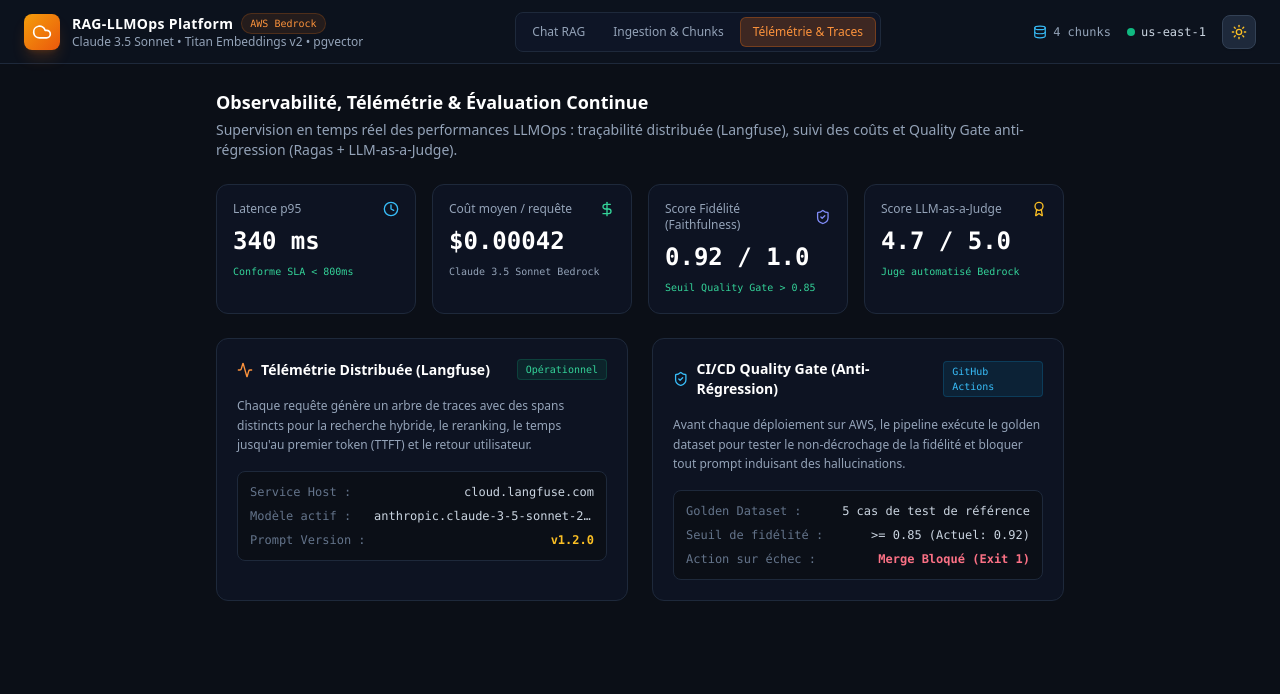
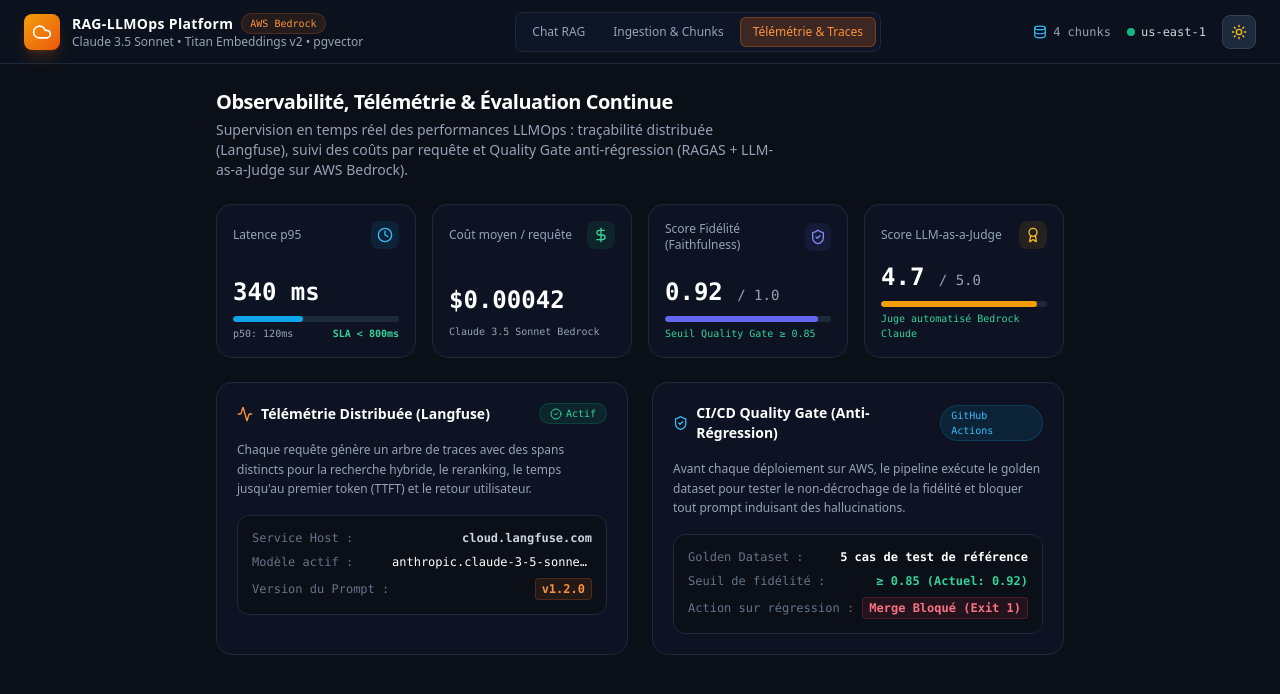
Before and after one commit to Math-ieu/rag-llmops-aws, a React (Vite) app in the folder frontend/: page / in a window 1280 px wide. Both pictures are taken after a click on the button "Télémétrie & Traces". Shown: the top 694 px of the page. Built offline with nearby package versions, Linux system fonts and the light colour scheme; no server answers.

Commit message:
feat(ui): elevate frontend craft with impeccable UX guidelines, copy button, accessibility and telemetry gauges

```diff
--- a/frontend/src/components/Chat/MessageBubble.tsx
+++ b/frontend/src/components/Chat/MessageBubble.tsx
@@ -1,6 +1,6 @@
-import React from 'react';
+import React, { useState } from 'react';
 import ReactMarkdown from 'react-markdown';
-import { Bot, User, Clock, DollarSign, Layers } from 'lucide-react';
+import { Bot, User, Clock, DollarSign, Layers, Copy, Check } from 'lucide-react';
 import { ChatMessage } from '../../types';
 import { SourceCard } from './SourceCard';
 import { FeedbackButtons } from './FeedbackButtons';
@@ -11,10 +11,21 @@
 
 export const MessageBubble: React.FC<MessageBubbleProps> = ({ message }) => {
   const isUser = message.role === 'user';
+  const [copied, setCopied] = useState(false);
+
+  const handleCopy = async () => {
+    try {
+      await navigator.clipboard.writeText(message.content);
+      setCopied(true);
+      setTimeout(() => setCopied(false), 2000);
+    } catch (err) {
+      console.error('Failed to copy', err);
+    }
+  };
 
   return (
-    <div className={`flex gap-3 max-w-3xl ${isUser ? 'ml-auto flex-row-reverse' : 'mr-auto'}`}>
-      <div className={`w-8 h-8 rounded-full flex items-center justify-center shrink-0 mt-0.5 shadow-sm ${
+    <div className={`flex gap-3 max-w-3xl ${isUser ? 'ml-auto flex-row-reverse' : 'mr-auto'} group`}>
+      <div className={`w-8 h-8 rounded-full flex items-center justify-center shrink-0 mt-0.5 shadow-sm transition-transform duration-150 ${
         isUser
           ? 'bg-indigo-600 text-white'
           : 'bg-orange-500/10 text-orange-600 dark:text-orange-400 border border-orange-500/20 dark:border-orange-500/30'
@@ -23,21 +34,36 @@
       </div>
 
       <div className={`space-y-2 overflow-hidden ${isUser ? 'items-end' : 'items-start'}`}>
-        <div className={`px-4 py-3 rounded-2xl text-sm leading-relaxed transition-colors duration-200 ${
+        <div className={`relative px-4 py-3 rounded-2xl text-sm leading-relaxed transition-colors duration-200 ${
           isUser
             ? 'bg-indigo-600 text-white rounded-tr-none shadow-sm'
-            : 'bg-white dark:bg-slate-900 border border-slate-200 dark:border-slate-800 text-slate-800 dark:text-slate-200 rounded-tl-none shadow-sm dark:shadow-none'
+            : 'bg-white dark:bg-slate-900 border border-slate-200 dark:border-slate-800 text-slate-800 dark:text-slate-100 rounded-tl-none shadow-sm dark:shadow-none'
         }`}>
-          <div className="prose prose-slate dark:prose-invert prose-sm max-w-none break-words">
+          <div className="prose prose-slate dark:prose-invert prose-sm max-w-[68ch] break-words">
             <ReactMarkdown>{message.content}</ReactMarkdown>
           </div>
+
+          {!isUser && message.content && (
+            <button
+              onClick={handleCopy}
+              aria-label="Copier la réponse"
+              title="Copier la réponse"
+              className="absolute top-2.5 right-2.5 p-1.5 rounded-lg opacity-0 group-hover:opacity-100 focus:opacity-100 bg-slate-100 dark:bg-slate-800 text-slate-500 hover:text-slate-900 dark:hover:text-white transition-all duration-150 focus-visible:ring-2 focus-visible:ring-orange-500"
+            >
+              {copied ? (
+                <Check className="w-3.5 h-3.5 text-emerald-500" />
+              ) : (
+                <Copy className="w-3.5 h-3.5" />
+              )}
+            </button>
+          )}
         </div>
 
         {!isUser && message.sources && message.sources.length > 0 && (
           <div className="space-y-1.5 pt-1">
             <div className="text-[11px] font-medium text-slate-500 dark:text-slate-400 uppercase tracking-wider flex items-center gap-1.5">
-              <Layers className="w-3 h-3 text-orange-500 dark:text-orange-400" />
-              Sources documentaires citées ({message.sources.length}) :
+              <Layers className="w-3.5 h-3.5 text-orange-500 dark:text-orange-400" />
+              Sources documentaires vérifiées ({message.sources.length}) :
             </div>
             <div className="grid grid-cols-1 gap-1.5">
               {message.sources.map((s, idx) => (
@@ -51,12 +77,12 @@
           <div className="flex flex-wrap items-center gap-3 text-[11px] text-slate-500 dark:text-slate-400 font-mono pt-1">
             {message.metrics && (
               <>
-                <span className="flex items-center gap-1">
+                <span className="flex items-center gap-1 bg-slate-100 dark:bg-slate-800/80 px-2 py-0.5 rounded-md border border-slate-200 dark:border-slate-700/80">
                   <Clock className="w-3 h-3 text-slate-400" />
                   {message.metrics.total_latency_ms} ms
                 </span>
                 {message.metrics.cost_usd !== undefined && (
-                  <span className="flex items-center gap-1 text-emerald-600 dark:text-emerald-400 font-medium">
+                  <span className="flex items-center gap-1 bg-emerald-500/10 text-emerald-700 dark:text-emerald-400 font-medium px-2 py-0.5 rounded-md border border-emerald-500/20">
                     <DollarSign className="w-3 h-3" />
                     ${message.metrics.cost_usd.toFixed(5)}
                   </span>
--- a/frontend/src/components/Chat/SourceCard.tsx
+++ b/frontend/src/components/Chat/SourceCard.tsx
@@ -10,30 +10,53 @@
 export const SourceCard: React.FC<SourceCardProps> = ({ source }) => {
   const [expanded, setExpanded] = useState(false);
   const score = source.rerank_score ?? source.similarity_score ?? 0;
-  const scorePercent = Math.round(score * 100);
+  const scorePercent = Math.min(100, Math.round(score * 100));
+
+  const getScoreBadge = (pct: number) => {
+    if (pct >= 60) {
+      return 'bg-emerald-500/10 text-emerald-700 dark:text-emerald-400 border-emerald-500/20';
+    }
+    if (pct >= 30) {
+      return 'bg-sky-500/10 text-sky-700 dark:text-sky-400 border-sky-500/20';
+    }
+    return 'bg-amber-500/10 text-amber-700 dark:text-amber-400 border-amber-500/20';
+  };
 
   return (
-    <div className="border border-slate-200 dark:border-slate-800 bg-white dark:bg-slate-900/60 rounded-lg p-2.5 text-xs transition-colors hover:border-slate-300 dark:hover:border-slate-700 shadow-sm dark:shadow-none">
+    <div className="border border-slate-200 dark:border-slate-800 bg-white dark:bg-slate-900/60 rounded-xl p-3 text-xs transition-all hover:border-slate-300 dark:hover:border-slate-700 shadow-sm dark:shadow-none">
       <div
-        className="flex items-center justify-between cursor-pointer select-none"
+        role="button"
+        tabIndex={0}
+        aria-expanded={expanded}
+        className="flex items-center justify-between cursor-pointer select-none focus:outline-none focus-visible:ring-2 focus-visible:ring-orange-500 rounded-lg"
         onClick={() => setExpanded(!expanded)}
+        onKeyDown={(e) => {
+          if (e.key === 'Enter' || e.key === ' ') {
+            e.preventDefault();
+            setExpanded(!expanded);
+          }
+        }}
       >
-        <div className="flex items-center gap-2 overflow-hidden">
-          <FileText className="w-3.5 h-3.5 text-orange-500 dark:text-orange-400 shrink-0" />
+        <div className="flex items-center gap-2.5 overflow-hidden">
+          <div className="w-6 h-6 rounded-md bg-orange-500/10 flex items-center justify-center shrink-0">
+            <FileText className="w-3.5 h-3.5 text-orange-500 dark:text-orange-400" />
+          </div>
           <span className="font-medium text-slate-800 dark:text-slate-200 truncate">
-            {source.metadata.source} (p. {source.metadata.page || 1})
+            {source.metadata.source} (page {source.metadata.page || 1})
           </span>
         </div>
         <div className="flex items-center gap-2 shrink-0">
-          <span className="px-1.5 py-0.5 rounded text-[10px] font-mono bg-sky-500/10 text-sky-600 dark:text-sky-400 border border-sky-500/20">
+          <span className={`px-2 py-0.5 rounded-full text-[10px] font-mono font-medium border ${getScoreBadge(scorePercent)}`}>
             {scorePercent}% match
           </span>
-          {expanded ? <ChevronUp className="w-3.5 h-3.5 text-slate-500 dark:text-slate-400" /> : <ChevronDown className="w-3.5 h-3.5 text-slate-500 dark:text-slate-400" />}
+          <div className="text-slate-400 hover:text-slate-600 dark:hover:text-slate-200 transition-colors">
+            {expanded ? <ChevronUp className="w-4 h-4" /> : <ChevronDown className="w-4 h-4" />}
+          </div>
         </div>
       </div>
 
       {expanded && (
-        <div className="mt-2 pt-2 border-t border-slate-200 dark:border-slate-800 text-slate-700 dark:text-slate-300 font-mono text-[11px] leading-relaxed bg-slate-50 dark:bg-[#0b0f17]/50 p-2 rounded">
+        <div className="mt-2.5 pt-2.5 border-t border-slate-100 dark:border-slate-800 text-slate-700 dark:text-slate-300 font-mono text-[11px] leading-relaxed bg-slate-50/80 dark:bg-[#0b0f17]/60 p-3 rounded-lg border border-slate-200/60 dark:border-slate-800/80">
           {source.content}
         </div>
       )}
--- a/frontend/src/components/Observability/TraceInspector.tsx
+++ b/frontend/src/components/Observability/TraceInspector.tsx
@@ -1,5 +1,5 @@
 import React from 'react';
-import { Activity, ShieldCheck, DollarSign, Clock, Award } from 'lucide-react';
+import { Activity, ShieldCheck, DollarSign, Clock, Award, CheckCircle2 } from 'lucide-react';
 import { SystemHealth } from '../../types';
 
 interface TraceInspectorProps {
@@ -10,91 +10,136 @@
   return (
     <div className="max-w-4xl mx-auto p-6 space-y-6">
       <div>
-        <h2 className="text-lg font-semibold text-slate-900 dark:text-white">Observabilité, Télémétrie & Évaluation Continue</h2>
-        <p className="text-sm text-slate-600 dark:text-slate-400 mt-1">
+        <h2 className="text-xl font-bold text-slate-900 dark:text-white tracking-tight">
+          Observabilité, Télémétrie & Évaluation Continue
+        </h2>
+        <p className="text-sm text-slate-600 dark:text-slate-400 mt-1 max-w-[70ch]">
           Supervision en temps réel des performances LLMOps : traçabilité distribuée (Langfuse),
-          suivi des coûts et Quality Gate anti-régression (Ragas + LLM-as-a-Judge).
+          suivi des coûts par requête et Quality Gate anti-régression (RAGAS + LLM-as-a-Judge sur AWS Bedrock).
         </p>
       </div>
 
-      {/* KPI Cards */}
-      <div className="grid grid-cols-1 md:grid-cols-4 gap-4">
-        <div className="bg-white dark:bg-slate-900/60 border border-slate-200 dark:border-slate-800 rounded-xl p-4 shadow-sm dark:shadow-none">
-          <div className="flex items-center justify-between text-slate-500 dark:text-slate-400 text-xs">
+      {/* KPI Cards Grid */}
+      <div className="grid grid-cols-1 sm:grid-cols-2 md:grid-cols-4 gap-4">
+        {/* Latency Card */}
+        <div className="bg-white dark:bg-slate-900/60 border border-slate-200 dark:border-slate-800 rounded-2xl p-4 shadow-sm dark:shadow-none flex flex-col justify-between">
+          <div className="flex items-center justify-between text-slate-500 dark:text-slate-400 text-xs font-medium">
             <span>Latence p95</span>
-            <Clock className="w-4 h-4 text-sky-500 dark:text-sky-400" />
+            <div className="w-7 h-7 rounded-lg bg-sky-500/10 flex items-center justify-center">
+              <Clock className="w-4 h-4 text-sky-500 dark:text-sky-400" />
+            </div>
           </div>
-          <p className="text-2xl font-bold font-mono text-slate-900 dark:text-white mt-2">340 ms</p>
-          <span className="text-[10px] text-emerald-600 dark:text-emerald-400 font-mono font-medium">Conforme SLA &lt; 800ms</span>
+          <div className="mt-3">
+            <p className="text-2xl font-bold font-mono text-slate-900 dark:text-white">340 ms</p>
+            <div className="mt-2 w-full bg-slate-100 dark:bg-slate-800 h-1.5 rounded-full overflow-hidden">
+              <div className="bg-sky-500 h-full rounded-full" style={{ width: '42%' }}></div>
+            </div>
+            <div className="flex justify-between text-[10px] text-slate-500 dark:text-slate-400 font-mono mt-1">
+              <span>p50: 120ms</span>
+              <span className="text-emerald-600 dark:text-emerald-400 font-semibold">SLA &lt; 800ms</span>
+            </div>
+          </div>
         </div>
 
-        <div className="bg-white dark:bg-slate-900/60 border border-slate-200 dark:border-slate-800 rounded-xl p-4 shadow-sm dark:shadow-none">
-          <div className="flex items-center justify-between text-slate-500 dark:text-slate-400 text-xs">
+        {/* Cost Card */}
+        <div className="bg-white dark:bg-slate-900/60 border border-slate-200 dark:border-slate-800 rounded-2xl p-4 shadow-sm dark:shadow-none flex flex-col justify-between">
+          <div className="flex items-center justify-between text-slate-500 dark:text-slate-400 text-xs font-medium">
             <span>Coût moyen / requête</span>
-            <DollarSign className="w-4 h-4 text-emerald-500 dark:text-emerald-400" />
+            <div className="w-7 h-7 rounded-lg bg-emerald-500/10 flex items-center justify-center">
+              <DollarSign className="w-4 h-4 text-emerald-500 dark:text-emerald-400" />
+            </div>
           </div>
-          <p className="text-2xl font-bold font-mono text-slate-900 dark:text-white mt-2">$0.00042</p>
-          <span className="text-[10px] text-slate-500 dark:text-slate-400 font-mono">Claude 3.5 Sonnet Bedrock</span>
+          <div className="mt-3">
+            <p className="text-2xl font-bold font-mono text-slate-900 dark:text-white">$0.00042</p>
+            <span className="inline-block mt-2 text-[10px] text-slate-500 dark:text-slate-400 font-mono">
+              Claude 3.5 Sonnet Bedrock
+            </span>
+          </div>
         </div>
 
-        <div className="bg-white dark:bg-slate-900/60 border border-slate-200 dark:border-slate-800 rounded-xl p-4 shadow-sm dark:shadow-none">
-          <div className="flex items-center justify-between text-slate-500 dark:text-slate-400 text-xs">
+        {/* Faithfulness Card */}
+        <div className="bg-white dark:bg-slate-900/60 border border-slate-200 dark:border-slate-800 rounded-2xl p-4 shadow-sm dark:shadow-none flex flex-col justify-between">
+          <div className="flex items-center justify-between text-slate-500 dark:text-slate-400 text-xs font-medium">
             <span>Score Fidélité (Faithfulness)</span>
-            <ShieldCheck className="w-4 h-4 text-indigo-500 dark:text-indigo-400" />
+            <div className="w-7 h-7 rounded-lg bg-indigo-500/10 flex items-center justify-center">
+              <ShieldCheck className="w-4 h-4 text-indigo-500 dark:text-indigo-400" />
+            </div>
           </div>
-          <p className="text-2xl font-bold font-mono text-slate-900 dark:text-white mt-2">0.92 / 1.0</p>
-          <span className="text-[10px] text-emerald-600 dark:text-emerald-400 font-mono font-medium">Seuil Quality Gate &gt; 0.85</span>
+          <div className="mt-3">
+            <p className="text-2xl font-bold font-mono text-slate-900 dark:text-white">0.92 <span className="text-sm font-normal text-slate-400">/ 1.0</span></p>
+            <div className="mt-2 w-full bg-slate-100 dark:bg-slate-800 h-1.5 rounded-full overflow-hidden">
+              <div className="bg-indigo-500 h-full rounded-full" style={{ width: '92%' }}></div>
+            </div>
+            <span className="block mt-1 text-[10px] text-emerald-600 dark:text-emerald-400 font-mono font-medium">
+              Seuil Quality Gate &ge; 0.85
+            </span>
+          </div>
         </div>
 
-        <div className="bg-white dark:bg-slate-900/60 border border-slate-200 dark:border-slate-800 rounded-xl p-4 shadow-sm dark:shadow-none">
-          <div className="flex items-center justify-between text-slate-500 dark:text-slate-400 text-xs">
+        {/* LLM Judge Card */}
+        <div className="bg-white dark:bg-slate-900/60 border border-slate-200 dark:border-slate-800 rounded-2xl p-4 shadow-sm dark:shadow-none flex flex-col justify-between">
+          <div className="flex items-center justify-between text-slate-500 dark:text-slate-400 text-xs font-medium">
             <span>Score LLM-as-a-Judge</span>
-            <Award className="w-4 h-4 text-amber-500 dark:text-amber-400" />
+            <div className="w-7 h-7 rounded-lg bg-amber-500/10 flex items-center justify-center">
+              <Award className="w-4 h-4 text-amber-500 dark:text-amber-400" />
+            </div>
           </div>
-          <p className="text-2xl font-bold font-mono text-slate-900 dark:text-white mt-2">4.7 / 5.0</p>
-          <span className="text-[10px] text-emerald-600 dark:text-emerald-400 font-mono font-medium">Juge automatisé Bedrock</span>
+          <div className="mt-3">
+            <p className="text-2xl font-bold font-mono text-slate-900 dark:text-white">4.7 <span className="text-sm font-normal text-slate-400">/ 5.0</span></p>
+            <div className="mt-2 w-full bg-slate-100 dark:bg-slate-800 h-1.5 rounded-full overflow-hidden">
+              <div className="bg-amber-500 h-full rounded-full" style={{ width: '94%' }}></div>
+            </div>
+            <span className="block mt-1 text-[10px] text-emerald-600 dark:text-emerald-400 font-mono font-medium">
+              Juge automatisé Bedrock Claude
+            </span>
+          </div>
         </div>
       </div>
 
-      {/* Observability Details */}
+      {/* Observability Details Grid */}
       <div className="grid grid-cols-1 md:grid-cols-2 gap-6">
-        <div className="bg-white dark:bg-slate-900/60 border border-slate-200 dark:border-slate-800 rounded-xl p-5 space-y-4 shadow-sm dark:shadow-none">
+        {/* Langfuse Distributed Tracing */}
+        <div className="bg-white dark:bg-slate-900/60 border border-slate-200 dark:border-slate-800 rounded-2xl p-5 space-y-4 shadow-sm dark:shadow-none">
           <div className="flex items-center justify-between">
             <h3 className="text-sm font-semibold text-slate-900 dark:text-white flex items-center gap-2">
               <Activity className="w-4 h-4 text-orange-500 dark:text-orange-400" />
               Télémétrie Distribuée (Langfuse)
             </h3>
-            <span className="text-[10px] px-2 py-0.5 rounded bg-emerald-500/10 text-emerald-600 dark:text-emerald-400 border border-emerald-500/20 font-mono">
-              Opérationnel
+            <span className="text-[10px] px-2.5 py-0.5 rounded-full bg-emerald-500/10 text-emerald-700 dark:text-emerald-400 border border-emerald-500/20 font-mono font-medium flex items-center gap-1">
+              <CheckCircle2 className="w-3 h-3" />
+              Actif
             </span>
           </div>
           <p className="text-xs text-slate-600 dark:text-slate-400 leading-relaxed">
             Chaque requête génère un arbre de traces avec des spans distincts pour la recherche hybride,
             le reranking, le temps jusqu'au premier token (TTFT) et le retour utilisateur.
           </p>
-          <div className="space-y-2 text-xs font-mono bg-slate-50 dark:bg-[#0b0f17] p-3 rounded-lg border border-slate-200 dark:border-slate-800 text-slate-700 dark:text-slate-300">
-            <div className="flex justify-between">
+          <div className="space-y-2 text-xs font-mono bg-slate-50 dark:bg-[#0b0f17] p-3.5 rounded-xl border border-slate-200 dark:border-slate-800 text-slate-700 dark:text-slate-300">
+            <div className="flex justify-between items-center">
               <span className="text-slate-500">Service Host :</span>
-              <span>cloud.langfuse.com</span>
+              <span className="font-semibold">cloud.langfuse.com</span>
             </div>
-            <div className="flex justify-between">
+            <div className="flex justify-between items-center">
               <span className="text-slate-500">Modèle actif :</span>
-              <span className="truncate max-w-[220px]">{health?.bedrock_llm_model}</span>
+              <span className="truncate max-w-[200px] text-slate-900 dark:text-white font-medium">{health?.bedrock_llm_model}</span>
             </div>
-            <div className="flex justify-between">
-              <span className="text-slate-500">Prompt Version :</span>
-              <span className="text-amber-600 dark:text-amber-400 font-semibold">{health?.prompt_version}</span>
+            <div className="flex justify-between items-center">
+              <span className="text-slate-500">Version du Prompt :</span>
+              <span className="px-1.5 py-0.5 rounded bg-orange-500/10 text-orange-600 dark:text-orange-400 font-semibold border border-orange-500/20">
+                {health?.prompt_version}
+              </span>
             </div>
           </div>
         </div>
 
-        <div className="bg-white dark:bg-slate-900/60 border border-slate-200 dark:border-slate-800 rounded-xl p-5 space-y-4 shadow-sm dark:shadow-none">
+        {/* Quality Gate CI/CD */}
+        <div className="bg-white dark:bg-slate-900/60 border border-slate-200 dark:border-slate-800 rounded-2xl p-5 space-y-4 shadow-sm dark:shadow-none">
           <div className="flex items-center justify-between">
             <h3 className="text-sm font-semibold text-slate-900 dark:text-white flex items-center gap-2">
               <ShieldCheck className="w-4 h-4 text-sky-500 dark:text-sky-400" />
               CI/CD Quality Gate (Anti-Régression)
             </h3>
-            <span className="text-[10px] px-2 py-0.5 rounded bg-sky-500/10 text-sky-600 dark:text-sky-400 border border-sky-500/20 font-mono">
+            <span className="text-[10px] px-2.5 py-0.5 rounded-full bg-sky-500/10 text-sky-700 dark:text-sky-400 border border-sky-500/20 font-mono font-medium">
               GitHub Actions
             </span>
           </div>
@@ -102,18 +147,20 @@
             Avant chaque déploiement sur AWS, le pipeline exécute le golden dataset pour tester
             le non-décrochage de la fidélité et bloquer tout prompt induisant des hallucinations.
           </p>
-          <div className="space-y-2 text-xs font-mono bg-slate-50 dark:bg-[#0b0f17] p-3 rounded-lg border border-slate-200 dark:border-slate-800 text-slate-700 dark:text-slate-300">
-            <div className="flex justify-between">
+          <div className="space-y-2 text-xs font-mono bg-slate-50 dark:bg-[#0b0f17] p-3.5 rounded-xl border border-slate-200 dark:border-slate-800 text-slate-700 dark:text-slate-300">
+            <div className="flex justify-between items-center">
               <span className="text-slate-500">Golden Dataset :</span>
-              <span>5 cas de test de référence</span>
+              <span className="font-semibold text-slate-900 dark:text-white">5 cas de test de référence</span>
             </div>
-            <div className="flex justify-between">
+            <div className="flex justify-between items-center">
               <span className="text-slate-500">Seuil de fidélité :</span>
-              <span>&gt;= 0.85 (Actuel: 0.92)</span>
+              <span className="text-emerald-600 dark:text-emerald-400 font-semibold">&ge; 0.85 (Actuel: 0.92)</span>
             </div>
-            <div className="flex justify-between">
-              <span className="text-slate-500">Action sur échec :</span>
-              <span className="text-rose-600 dark:text-rose-400 font-bold">Merge Bloqué (Exit 1)</span>
+            <div className="flex justify-between items-center">
+              <span className="text-slate-500">Action sur régression :</span>
+              <span className="text-rose-600 dark:text-rose-400 font-bold bg-rose-500/10 px-1.5 py-0.5 rounded border border-rose-500/20">
+                Merge Bloqué (Exit 1)
+              </span>
             </div>
           </div>
         </div>
```
